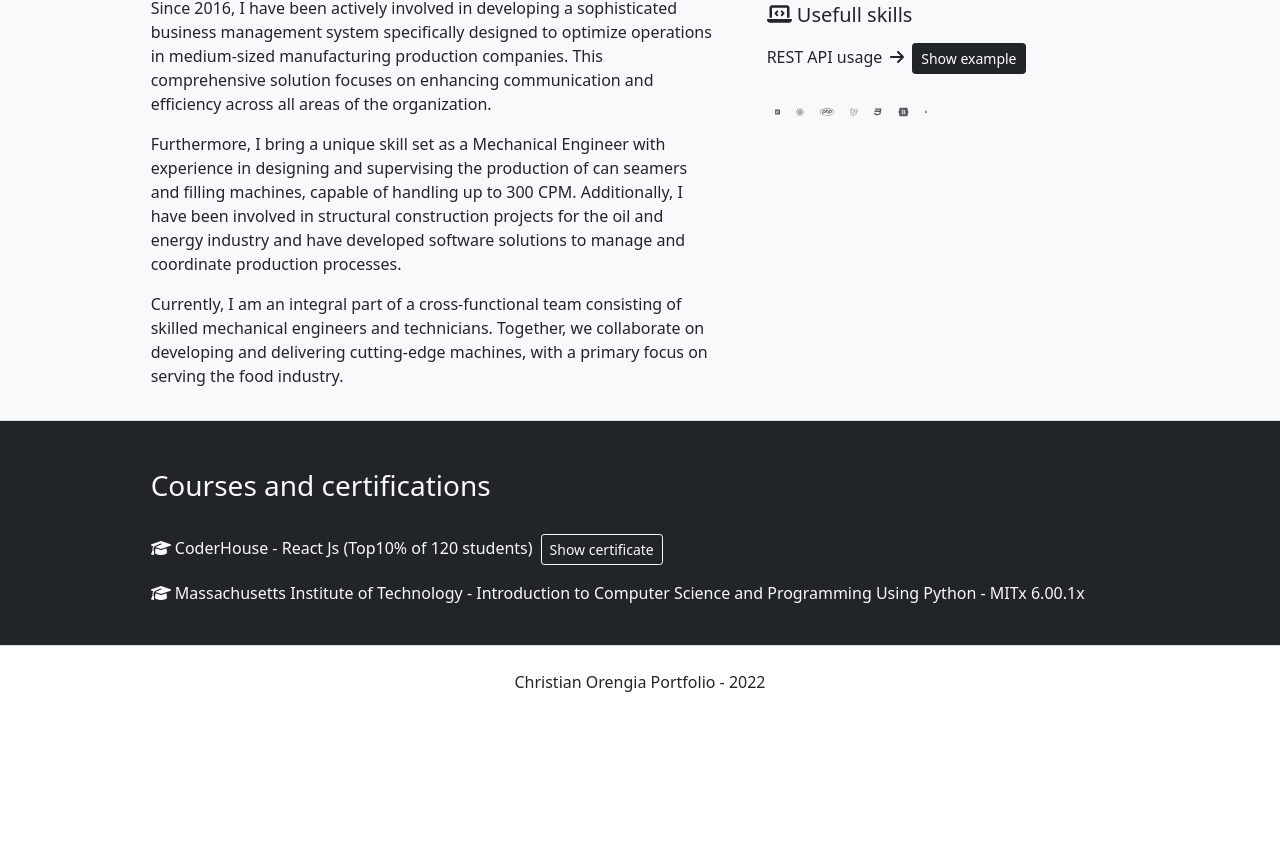
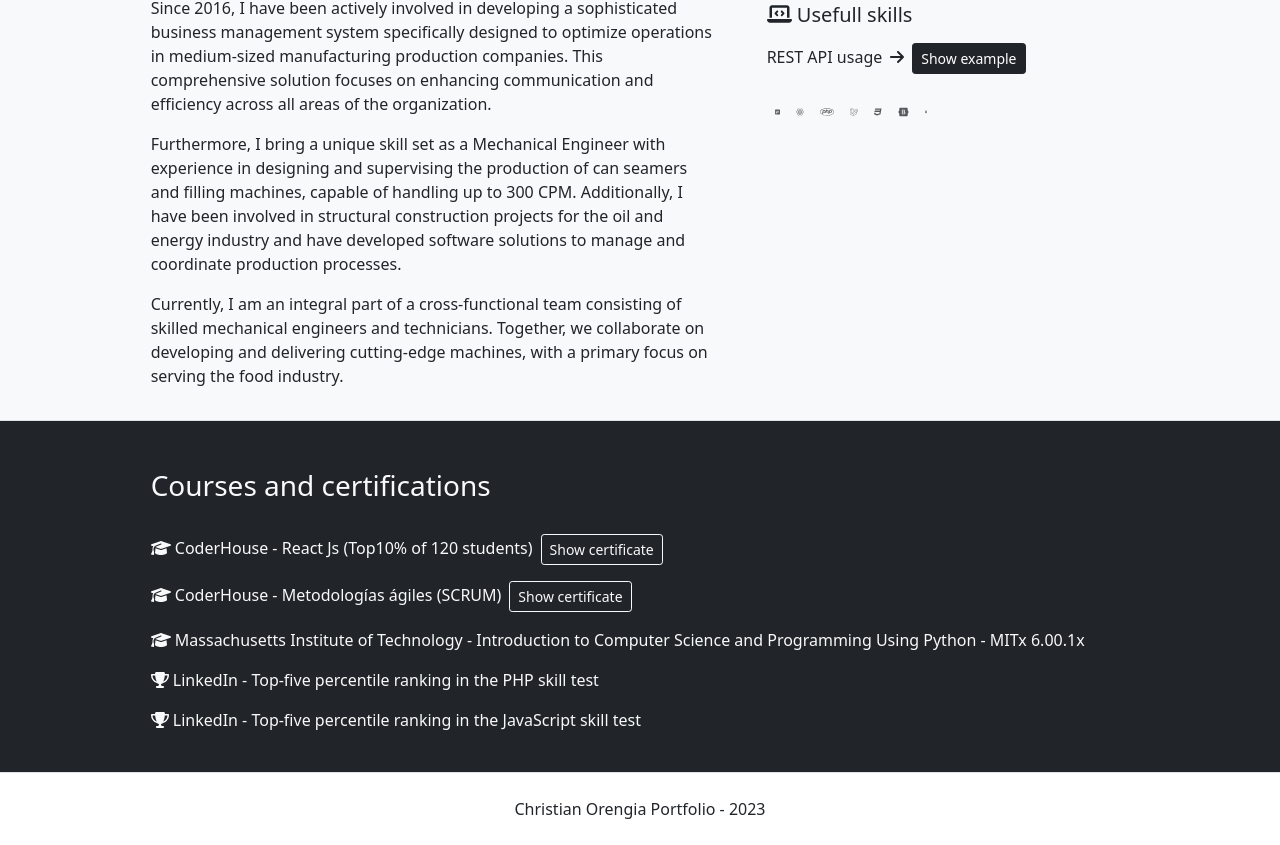
Before and after one commit to mxchristian17/portfolio, a React (Create React App) app: page / in a window 1280 px wide. Shown: the part 916-1761 px from the top of the page. Before the commit the page ends 1634 px from the top, so only its background shows below. Built offline with nearby package versions, Linux system fonts and the light colour scheme.

Commit message:
Certificates updated

```diff
--- a/src/Components/Courses/Courses.js
+++ b/src/Components/Courses/Courses.js
@@ -1,4 +1,4 @@
-import { faGraduationCap } from '@fortawesome/free-solid-svg-icons'
+import { faGraduationCap, faTrophy } from '@fortawesome/free-solid-svg-icons'
 import { FontAwesomeIcon } from '@fortawesome/react-fontawesome'
 import React from 'react'
 
@@ -7,7 +7,10 @@ export const Courses = () => {
     <div className="col col-lg-10 text-light text-start py-4 px-4">
         <h3 className="pb-4">Courses and certifications</h3>
         <p><FontAwesomeIcon icon={ faGraduationCap } /> CoderHouse - React Js (Top10% of 120 students)<a className="mx-2 btn btn-sm btn-outline-light" target="_blank" rel="noreferrer" href="https://www.coderhouse.com/certificados/61e7654e6dd5d6007ce70afd?lang=es">Show certificate</a></p>
+        <p><FontAwesomeIcon icon={ faGraduationCap } /> CoderHouse - Metodologías ágiles (SCRUM)<a className="mx-2 btn btn-sm btn-outline-light" target="_blank" rel="noreferrer" href="https://www.coderhouse.com/certificados/631f298bcd57750024b017bc?lang=es">Show certificate</a></p>
         <p><FontAwesomeIcon icon={ faGraduationCap } /> Massachusetts Institute of Technology - Introduction to Computer Science and Programming Using Python - MITx 6.00.1x</p>
+        <p><FontAwesomeIcon icon={ faTrophy } /> LinkedIn - Top-five percentile ranking in the PHP skill test</p>
+        <p><FontAwesomeIcon icon={ faTrophy } /> LinkedIn - Top-five percentile ranking in the JavaScript skill test</p>
     </div>
   )
 }
--- a/src/Components/Footer/Footer.js
+++ b/src/Components/Footer/Footer.js
@@ -4,7 +4,7 @@ const Footer = () => {
   return (
     <footer className="container-fluid py-4 d-print-none">
       <div className="row">
-        <div className="col-sm">Christian Orengia Portfolio - 2022</div>
+        <div className="col-sm">Christian Orengia Portfolio - 2023</div>
       </div>
     </footer>
   )
```
